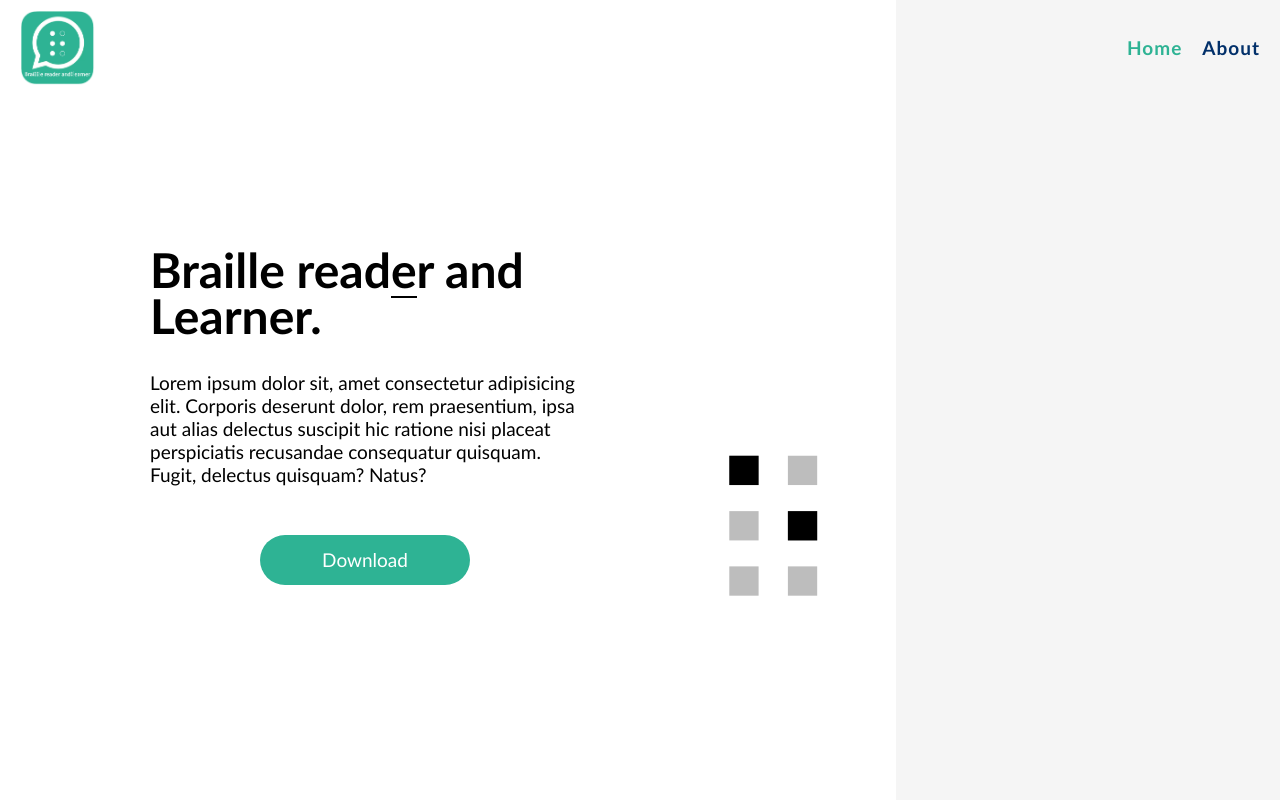
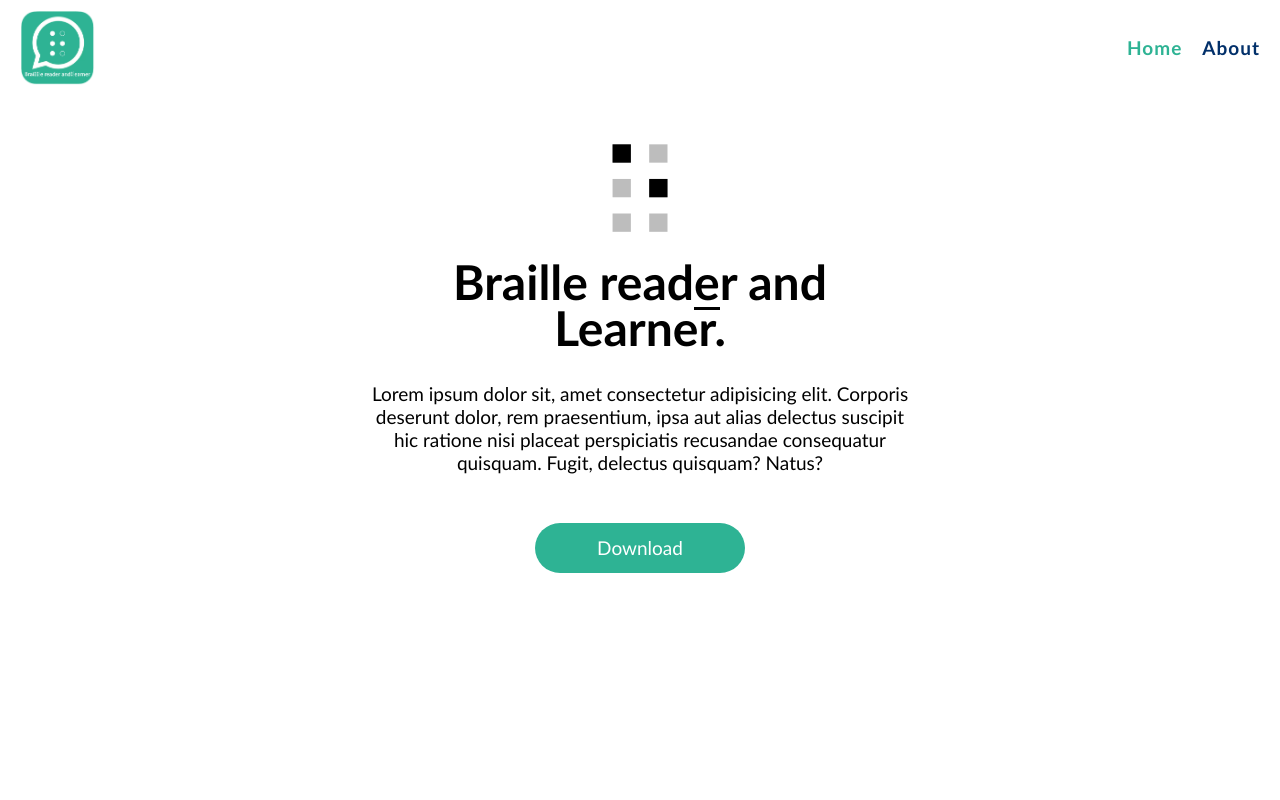
Before and after one commit to Cheff-Jeff/BrailleReaderAndLearner, a PHP site: page / in a window 1280 px wide. Run offline with PHP 8.4, Linux system fonts and the light colour scheme.

Commit message:
center reader

```diff
--- a/index.html
+++ b/index.html
@@ -27,6 +27,12 @@
   </header>
   <main>
     <div class="content">
+      <div class="container">
+        <div class="braille">
+          <p id="full">&#10303;</p>
+          <p id="newLetter"></p>
+        </div>
+      </div>
       <div class="left-wrap">
         <div class="text-wrap">
           <h1 id="title">Braille reader and Learner.</h1>
@@ -36,10 +42,6 @@
           <a href="#" class="btn">Download</a>
         </div>
       </div>
-      <div class="container">
-        <p id="full">&#10303;</p>
-        <p id="newLetter"></p>
-      </div>
     </div>
   </main>
   <script type="module" src="./src/js/script.js"></script>
--- a/src/css/style.css
+++ b/src/css/style.css
@@ -73,7 +73,7 @@ body{
   font-family: var(--font);
 }
 
-body::after{
+/* body::after{
   content: "";
   position: absolute;
   top: 0;
@@ -82,21 +82,29 @@ body::after{
   min-height: 100vh;
   background: var(--background);
   z-index: -1;
-}
+} */
 
-.content{
+/* .content{
   display: flex;
 }
 
 .content .left-wrap, .content .container{
   width: 50%;
+} */
+
+.content{
+  width: 55%;
+  margin: 0 auto;
 }
 
 .left-wrap{
-  margin-right: 120px;
   display: flex;
   flex-direction: column;
   justify-content: center;
+}
+
+.text-wrap{
+  text-align: center;
 }
 
 .text-wrap h1, .text-wrap h1 span{
@@ -130,7 +138,7 @@ body::after{
   transition: all .3s ease-in-out;
 }
 
-.container{
+/* .container{
   position: relative;
 }
 
@@ -143,7 +151,7 @@ body::after{
   position: absolute;
   left: 0;
   top: 0;
-}
+} */
 
 .outline{
   position: relative;
@@ -158,3 +166,28 @@ body::after{
   background-color: var(--txtColor);
   z-index: -1;
 }
+
+.container{
+  display: flex;
+  justify-content: center;
+}
+
+.container .braille{
+  position: relative;
+}
+
+.container .braille p{
+  position: absolute;
+  bottom: -120px;
+  font-size: 125px;
+  margin: 0 auto;
+  left: 50%;
+  transform: translate(-50%, -50%);
+  text-align: center;
+  color: var(--txtColor);
+}
+
+.container .braille p#full{
+  color: var(--gray);
+  z-index: -1;
+}
```
